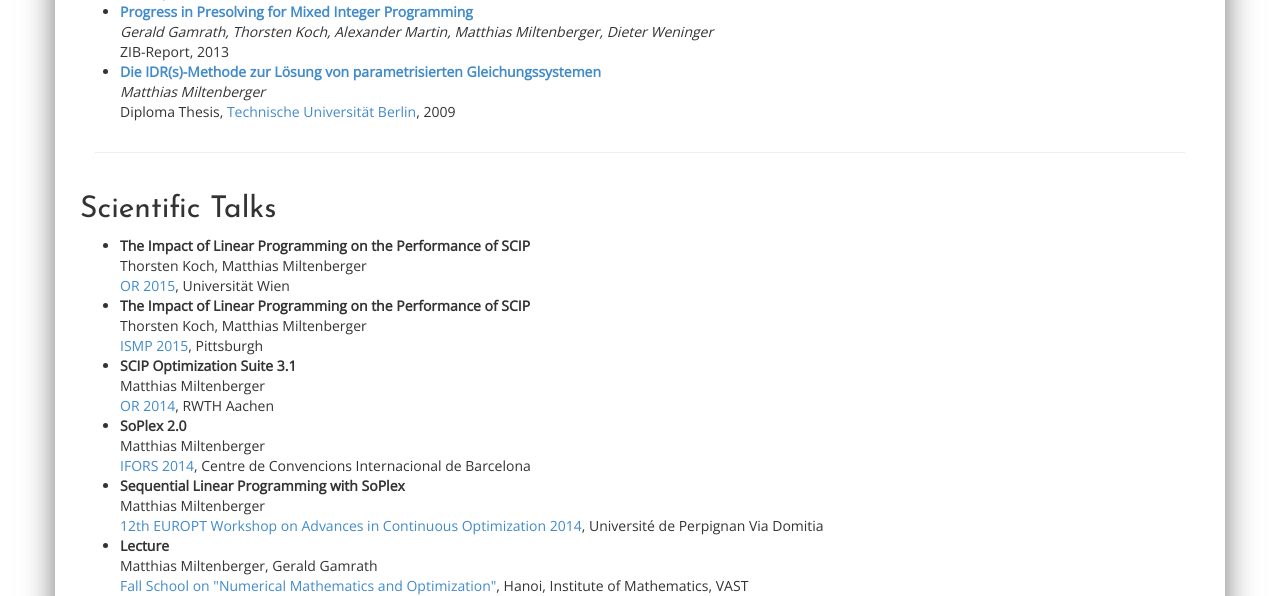
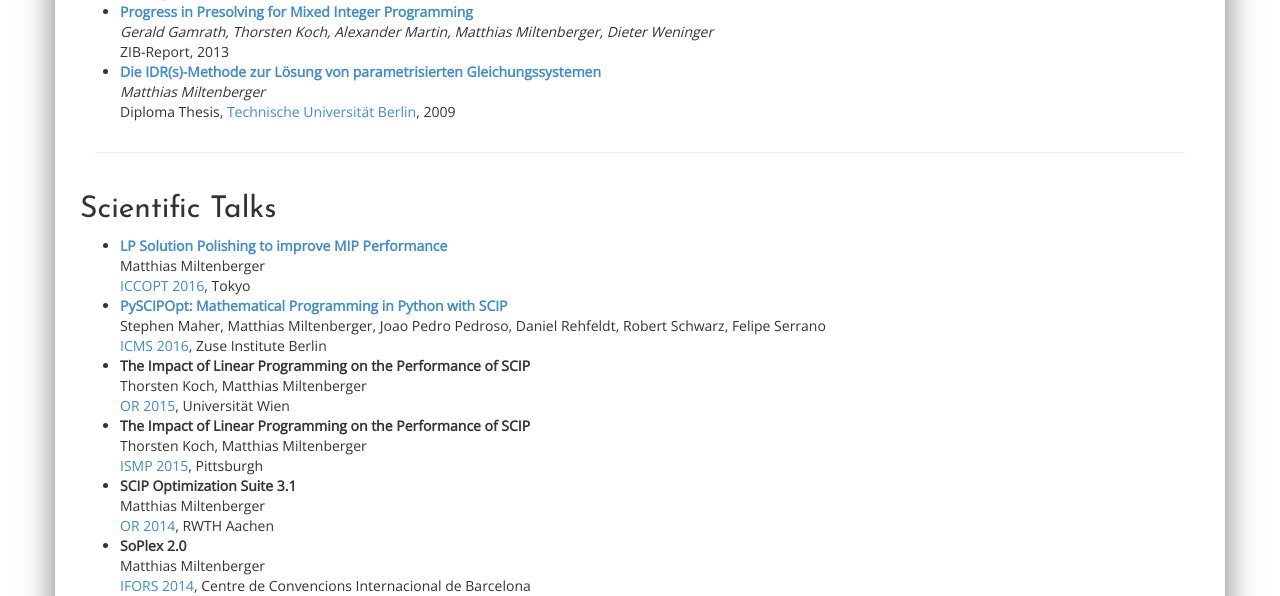
Before and after one commit to mattmilten/mattmilten.github.io, a PHP site: page / in a window 1280 px wide. Shown: the part 916-1512 px from the top of the page. Run offline with PHP 8.4, Linux system fonts and the light colour scheme; some libraries are stand-ins or nearby versions.

Commit message:
add ICCOPT slides

```diff
--- a/index.php
+++ b/index.php
@@ -199,6 +199,22 @@
         <ul>
 
           <li>
+          <b><a href="ICCOPT_2016_Solution_Polishing.pdf">LP Solution Polishing to improve MIP Performance</a></b>
+          <br>
+          Matthias Miltenberger
+          <br>
+          <a href="http://www.iccopt2016.tokyo/"> ICCOPT 2016</a>, Tokyo
+          </li>
+
+          <li>
+          <b><a href="ICMS_2016_PySCIPOpt.slides.html">PySCIPOpt: Mathematical Programming in Python with SCIP</a></b>
+          <br>
+          Stephen Maher, Matthias Miltenberger, Joao Pedro Pedroso, Daniel Rehfeldt, Robert Schwarz, Felipe Serrano
+          <br>
+          <a href="http://icms2016.zib.de/"> ICMS 2016</a>, Zuse Institute Berlin
+          </li>
+
+          <li>
           <b>The Impact of Linear Programming on the Performance of SCIP</b>
           <br>
           Thorsten Koch, Matthias Miltenberger
```
Also changed, not shown: 1 other file.
